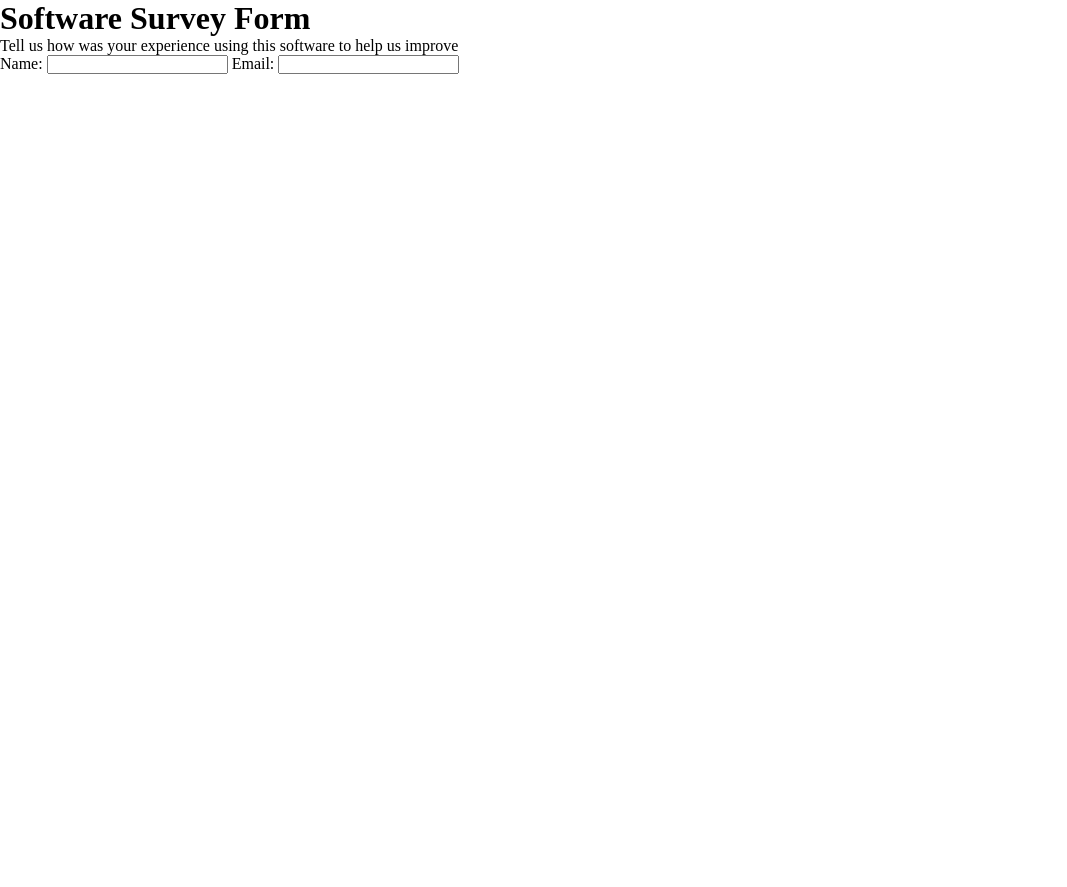
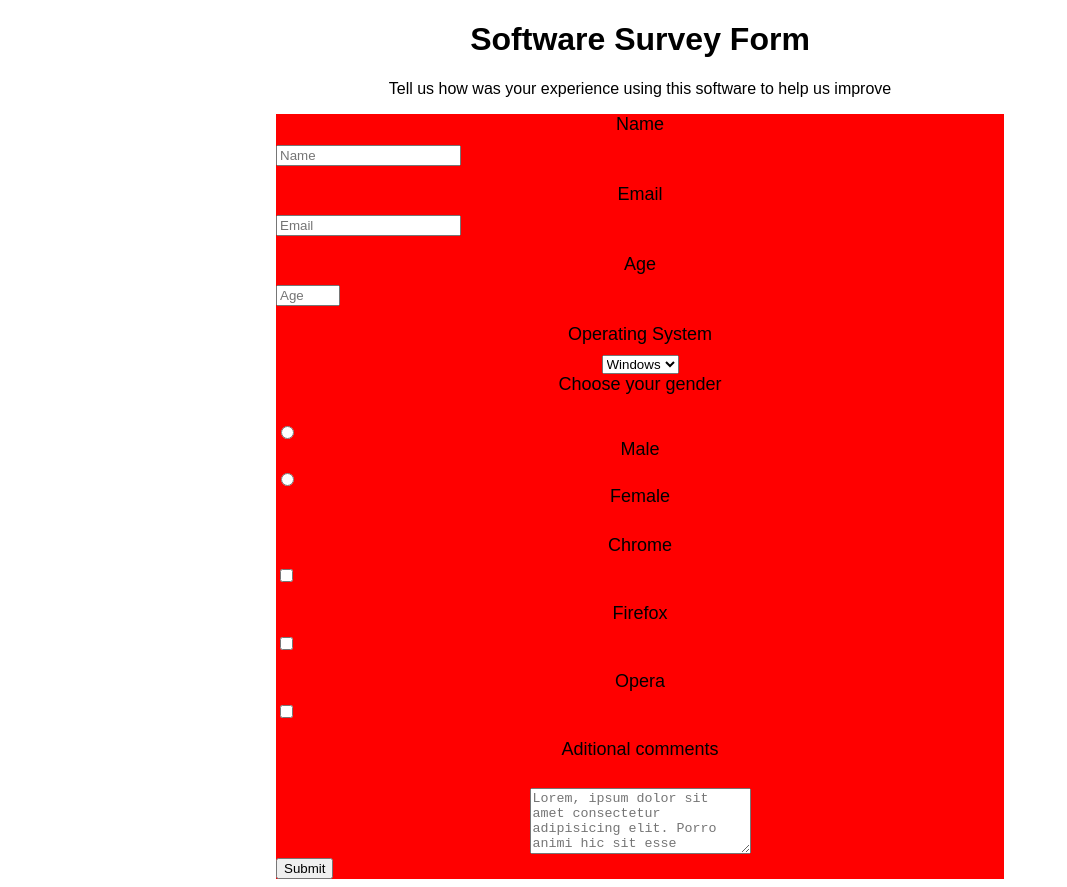
Before and after one commit to timokock/SurveyForm, a plain HTML site: page index.html in a window 1280 px wide. Shown: the whole page, without its empty margins (0-1067 px from the left). Before the commit the page ends 800 px from the top, so only its background shows below. Drawn offline with Linux system fonts and the light colour scheme.

Commit message:
Finished html

```diff
--- a/css/styles.css
+++ b/css/styles.css
@@ -1,4 +1,22 @@
-* {
-    margin: 0;
-    padding: 0;
+body {
+    font-family: sans-serif;
+    text-align: center;
+    padding-left: 20%;
+    padding-right: 20%;
+    margin-left: 20px;
+    margin-right: 20px;
 }
+
+label {
+    font-size: 18px;
+    display: block;
+    padding-bottom: 10px;
+}
+
+input {
+    display: block;
+}
+
+form {
+    background-color: red;
+}
--- a/index.html
+++ b/index.html
@@ -7,15 +7,38 @@
     <link rel="stylesheet" href="./css/styles.css">
 </head>
 <body>
-    <h1 id="title">Software Survey Form</h1>
-    <p id="description">Tell us how was your experience using this software to help us improve</p>
+        <h1 id="title">Software Survey Form</h1>
+        <p id="description">Tell us how was your experience using this software to help us improve</p>
 
-    <form id="survey-form">
-        <label for="name">Name:</label>
-        <input type="text" id="name" required/>
-        <label for="email">Email:</label>
-        <input type="email" id="email" required/>
-    </form>
+        <form id="survey-form">
+            <label for="name" id="name-label">Name</label>
+            <input type="text" name="name" id="name" placeholder="Name" required><br/>
+            <label for="email" id="email-label">Email</label>
+            <input type="email" name="email" id="email" placeholder="Email" required><br/>
+            <label for="number" id="number-label">Age</label>
+            <input type="number" name=number id="number" min="10" max="100" placeholder="Age" required><br/>
+            <label for="dropdown">Operating System</label>
+            <select id="dropdown" name="os">
+                <option value="option1">Windows</option>
+                <option value="option2">MacOS</option>
+            </select><br/>
+            <label for="gender">Choose your gender</label><br/>
+            <input type="radio" id="male" name="gender" value="male">
+            <label for="male">Male</label>
+            <input type="radio" id="female" name="gender" value="female">
+            <label for="female">Female</label><br>
+
+            <label for="nav1">Chrome</label>
+            <input type="checkbox" id="nav1" name="nav1" value="chrome"><br>
+            <label for="nav2">Firefox</label>
+            <input type="checkbox" id="nav2" name="nav2" value="firefox"><br>
+            <label for="nav3">Opera</label>
+            <input type="checkbox" id="nav3" name="nav3" value="opera"><br>
+            <label for="textarea">Aditional comments</label><br/>
+            <textarea id="textarea" name="textarea" rows="4" cols="25" placeholder="Lorem, ipsum dolor sit amet consectetur adipisicing elit. Porro animi hic sit esse incidunt? Quisquam tenetur nesciunt, laboriosam ipsum sunt voluptas. Temporibus aperiam sapiente eaque perferendis pariatur nisi dolore impedit."></textarea><br/>
+
+            <input type="submit" id="submit" value="Submit">
+        </form>
 
     <script src="./js/app.js"></script>
     <script src="https://cdn.freecodecamp.org/testable-projects-fcc/v1/bundle.js"></script>
```
